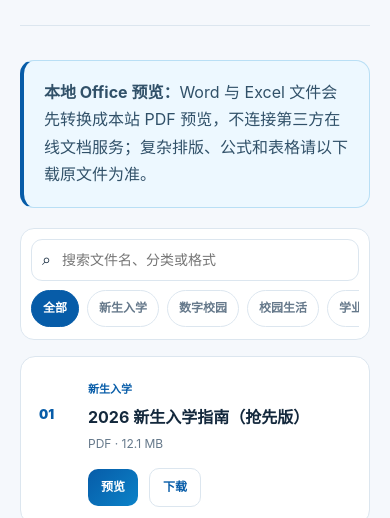
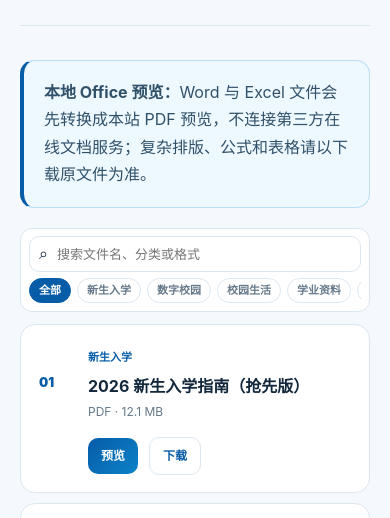
Before and after one commit to CiderHalo/SYUCT, a website: page resources.html in a window 390 px wide. Shown: the part 246-764 px from the top of the page. Drawn offline with Linux system fonts and the light colour scheme.

Commit message:
Add files via upload

```diff
--- a/assets/styles.css
+++ b/assets/styles.css
@@ -645,3 +645,37 @@ html[data-theme="dark"] .freshman-gate-visual::before{
     scroll-snap-align:start;
   }
 }
+
+/* v1.33 - tighter mobile resource toolbar */
+@media(max-width:650px){
+  .resource-toolbar{
+    top:calc(var(--header-h) + 4px);
+    padding:7px 8px;
+    margin-bottom:12px;
+    border-radius:12px;
+  }
+  .resource-search{
+    gap:7px;
+    padding-inline:9px;
+    border-radius:10px;
+  }
+  .resource-search input{
+    height:34px;
+    font-size:13px;
+  }
+  .filter-row{
+    gap:6px;
+    margin-top:6px;
+    padding:0 1px 1px;
+  }
+  .filter-chip{
+    padding:5px 9px;
+    font-size:11px;
+    line-height:1.2;
+  }
+}
+@media(max-width:380px){
+  .resource-toolbar{padding:6px 7px}
+  .resource-search input{height:32px}
+  .filter-chip{padding:4px 8px;font-size:11px}
+}
```
